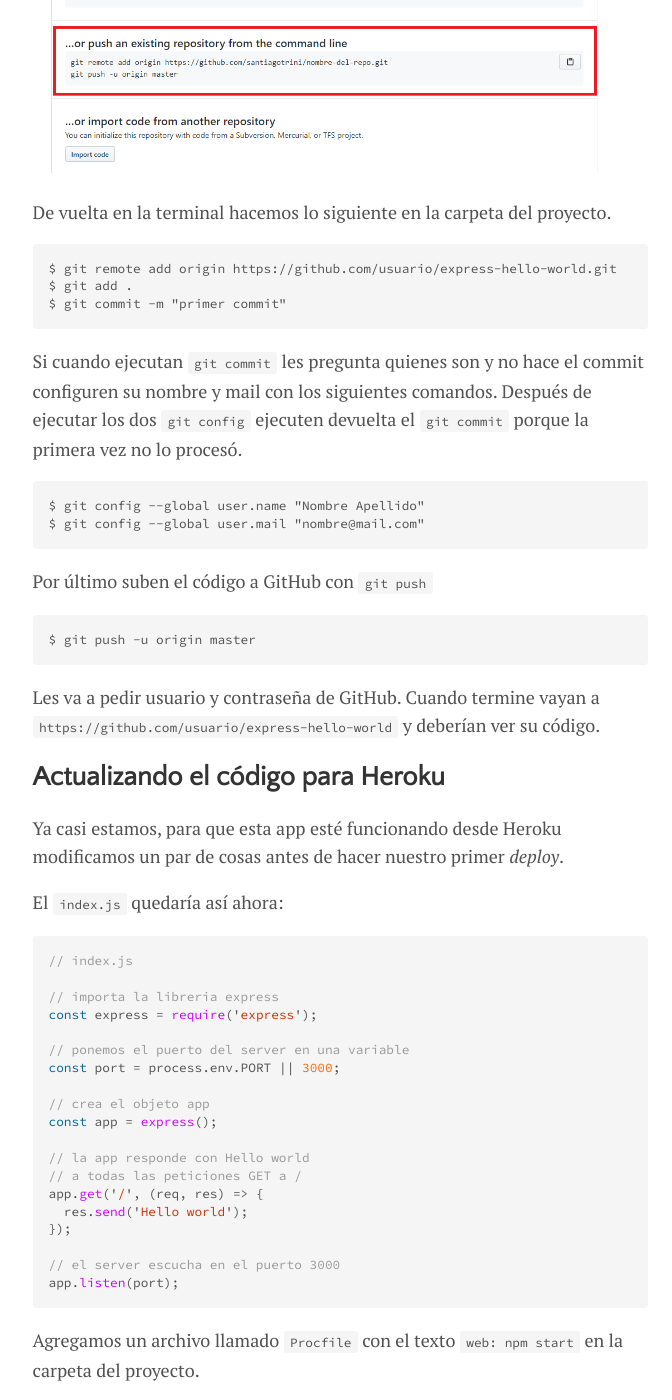
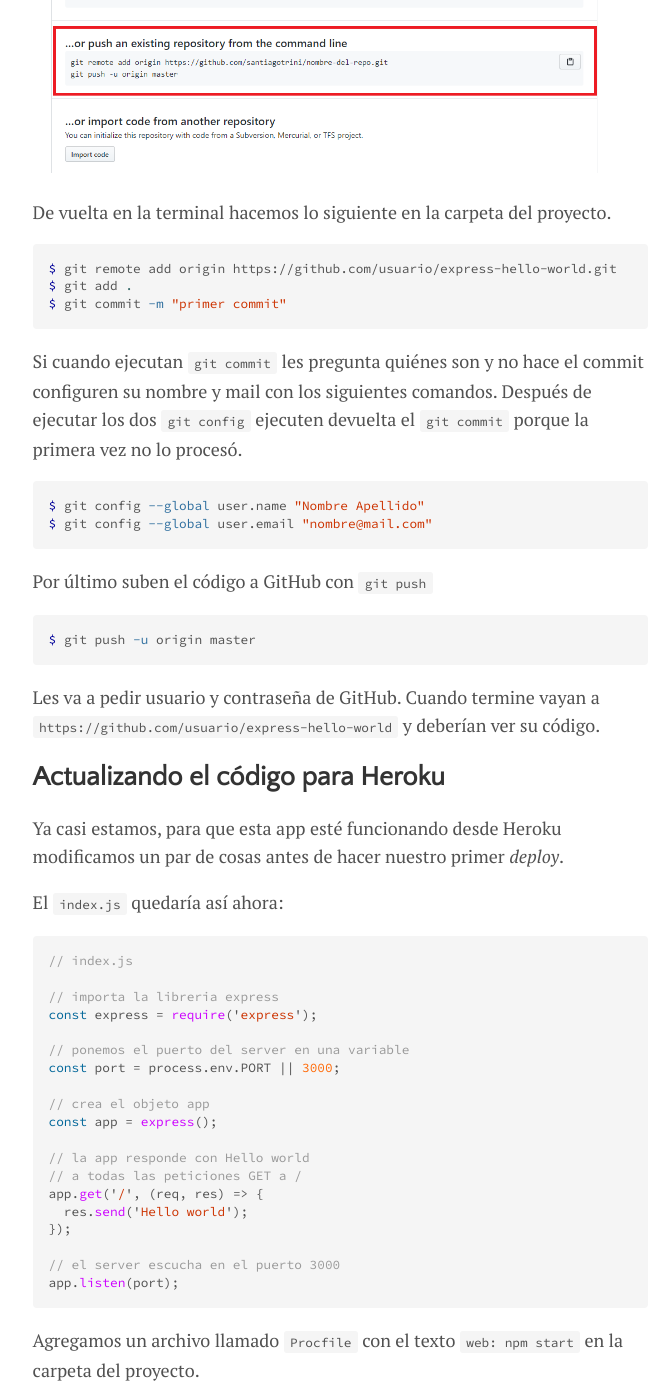
Before and after one commit to la35/la35.github.io, a Jekyll site: the page built from _posts/2020-06-16-fullstack.md, in a window 1280 px wide and 1400 px high, scrolled down 6637 px. Shown: the whole window, without its empty margins (300-972 px from the left). Built offline with Jekyll 4.4.1, drawn with Linux system fonts in a browser that asks for light colours; some of the changed text lies outside the part shown.

````diff
--- a/_posts/2020-06-16-fullstack.md
+++ b/_posts/2020-06-16-fullstack.md
@@ -36,7 +36,7 @@ La primera ya está disponible en [santiagotrini/express-hello-world](https://gi
 
 Cuando les pido ejecutar comandos en la terminal van a ver algo como esto.
 
-```
+```console
 $ mkdir hello-world
 $ cd hello-world
 $ npm init -y
@@ -59,7 +59,7 @@ const port = 3000;
 
 Verificar que NodeJS, npm y Git se puedan usar desde la terminal.
 
-```
+```console
 $ node -v
 v14.3.0
 $ npm -v
@@ -85,7 +85,7 @@ Lista de cosas antes de arrancar:
 
 Empezamos entonces, creamos una carpeta para nuestro proyecto. Nos vamos a esa carpeta y le decimos a Git que la trate como a un repositorio. También creamos el `package.json` con npm. Todo eso con los siguientes comandos.
 
-```
+```console
 $ mkdir express-hello-world
 $ cd express-hello-world
 $ git init
@@ -94,9 +94,9 @@ $ npm init -y
 
 ## Agregar Express y el .gitignore
 
-Ahora hacemos dos cosas, agregamos un archivo llamado `.gitignore` para que Git ignore la carpeta `node_modules`. Esa carpeta se crea cuando instalamos librerias con npm. En nuestro caso vamos a instalar Express (requiere Internet).
+Ahora hacemos dos cosas, agregamos un archivo llamado `.gitignore` para que Git ignore la carpeta `node_modules`. Esa carpeta se crea cuando instalamos librerías con npm. En nuestro caso vamos a instalar Express (requiere Internet).
 
-```
+```console
 $ echo node_modules > .gitignore
 $ npm install express
 ```
@@ -105,13 +105,13 @@ $ npm install express
 
 Creamos un archivo llamado `index.js`. En Linux:
 
-```
+```console
 $ touch index.js
 ```
 
 En Windows:
 
-```
+```console
 $ type nul > index.js
 ```
 
@@ -161,7 +161,7 @@ Abrimos el `package.json` y agregamos una propiedad llamada `start` a la parte d
 
 Para probar que todo funcione ejecutamos nuestra app en la terminal.
 
-```
+```console
 $ npm start
 ```
 
@@ -189,22 +189,22 @@ Tomamos nota del link del repo que nos muestra la siguiente pantalla, ese es el
 
 De vuelta en la terminal hacemos lo siguiente en la carpeta del proyecto.
 
-```
+```console
 $ git remote add origin https://github.com/usuario/express-hello-world.git
 $ git add .
 $ git commit -m "primer commit"
 ```
 
-Si cuando ejecutan `git commit` les pregunta quienes son y no hace el commit configuren su nombre y mail con los siguientes comandos. Después de ejecutar los dos `git config` ejecuten devuelta el `git commit` porque la primera vez no lo procesó.
+Si cuando ejecutan `git commit` les pregunta quiénes son y no hace el commit configuren su nombre y mail con los siguientes comandos. Después de ejecutar los dos `git config` ejecuten devuelta el `git commit` porque la primera vez no lo procesó.
 
-```
+```console
 $ git config --global user.name "Nombre Apellido"
-$ git config --global user.mail "nombre@mail.com"
+$ git config --global user.email "nombre@mail.com"
 ```
 
 Por último suben el código a GitHub con `git push`
 
-```
+```console
 $ git push -u origin master
 ```
 
@@ -240,13 +240,13 @@ app.listen(port);
 
 Agregamos un archivo llamado `Procfile` con el texto `web: npm start` en la carpeta del proyecto.
 
-```
+```console
 $ echo web: npm start > Procfile
 ```
 
 Subimos estas modificaciones a nuestro repositorio en GitHub. A partir de ahora no hace falta usar `git push -u origin master`, con `git push` a secas alcanza.
 
-```
+```console
 $ git add .
 $ git commit -m "modificaciones para Heroku"
 $ git push
@@ -254,7 +254,7 @@ $ git push
 
 ## Creamos una app en Heroku
 
-Acá tenemos dos opciones, usar la CLI de Heroku o usar la interfaz web (el dashboard) que aparece cuando nos logeamos en la web de Heroku. Hasta el momento la única manera que conozco de linkear el repo de GitHub con Heroku es en la interfaz web así que vamos a [Heroku](https://heroku.com), nos logeamos y le damos al boton "new" en la esquina superior derecha para crear una app.
+Acá tenemos dos opciones, usar la CLI de Heroku o usar la interfaz web (el _dashboard_) que aparece cuando nos logeamos en la web de Heroku. Hasta el momento la única manera que conozco de linkear el repo de GitHub con Heroku es en la interfaz web así que vamos a [Heroku](https://heroku.com), nos logeamos y le damos al boton "new" en la esquina superior derecha para crear una app.
 
 ![Heroku new app](../assets/img/heroku-new-app.png)
 
@@ -307,7 +307,7 @@ app.listen(port);
 
 Agregamos una carpeta llamada `public` a nuestro proyecto y dentro de `public` un archivo `index.html`.
 
-```
+```console
 $ mkdir public
 $ cd public
 $ touch index.html
@@ -334,13 +334,13 @@ Agregamos algo de código en `index.html`.
 
 Listo, probamos que todo ande ejecutando el server.
 
-```
+```console
 $ npm start
 ```
 
 Y chequeamos que todo esté bien en `http://localhost:3000`. Si estamos conformes hacemos un _commit_ y un _push_ al remoto (GitHub).
 
-```
+```console
 $ git add .
 $ git commit -m "agrega index.html"
 $ git push
@@ -350,7 +350,7 @@ En un par de minutos se actualiza la app en Heroku y listo, podemos ver los camb
 
 ## Pero no necesito todo esto para poner algo de HTML en la web
 
-Más vale que no, les muestro una manera más fácil y rápida pero mejor lo leen en otro README. En este [repo](https://github.com/santiagotrini/hello-gh-pages) les muestro como poner online un sitio estático de una manera más fácil y rápida.
+Más vale que no, les muestro una manera más fácil y rápida, pero mejor lo leen en otro README. En este [repo](https://github.com/santiagotrini/hello-gh-pages) les muestro como poner online un sitio estático de una manera más fácil y rápida.
 
 Heroku está pensado para hostear todo tipo de aplicaciones web, GitHub Pages es una manera rápida de hostear sitios estáticos, mucho más limitados.
 
````
Also changed, not shown: _posts/2020-06-19-fullstack-2.md (+42 -39 lines), _posts/2020-07-07-fullstack-3.md (+2 -2 lines), _posts/2020-07-13-fullstack-4.md (+3 -3 lines), _posts/2020-07-14-fullstack-5.md (+1 -1 lines), _posts/2020-07-16-fullstack-6.md (+4 -4 lines).
